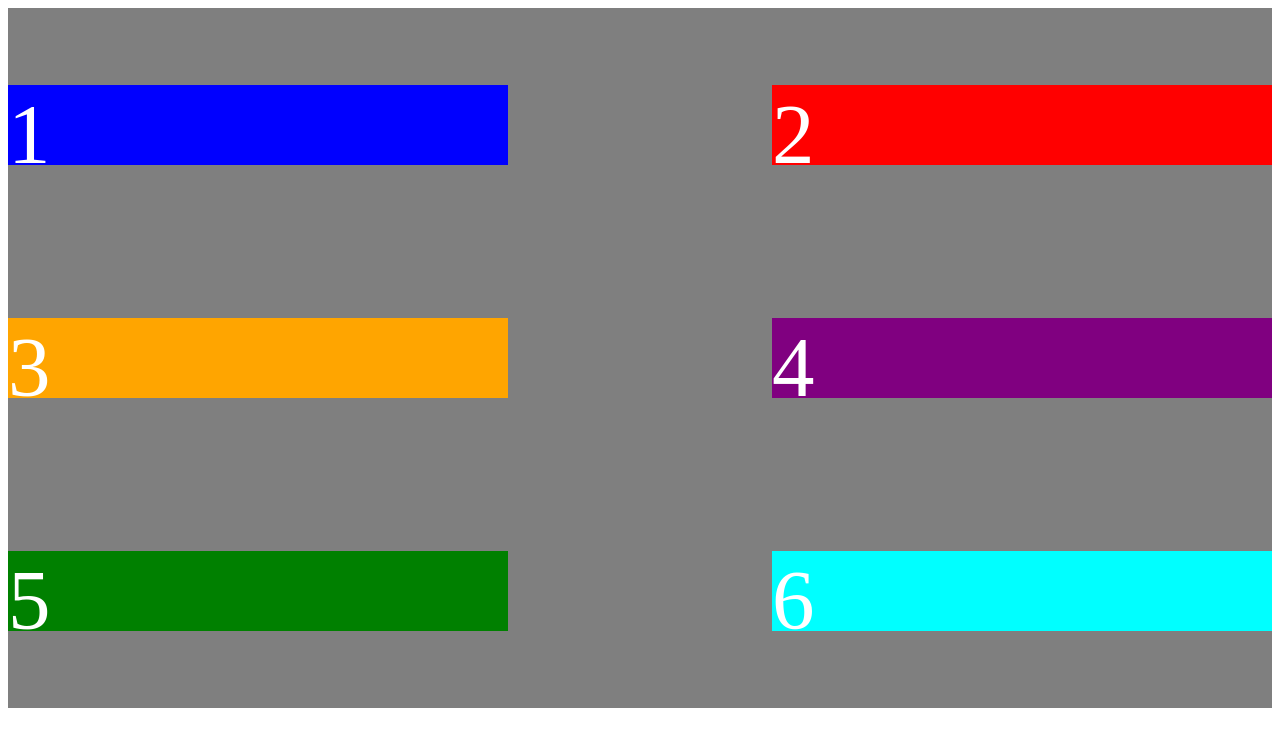
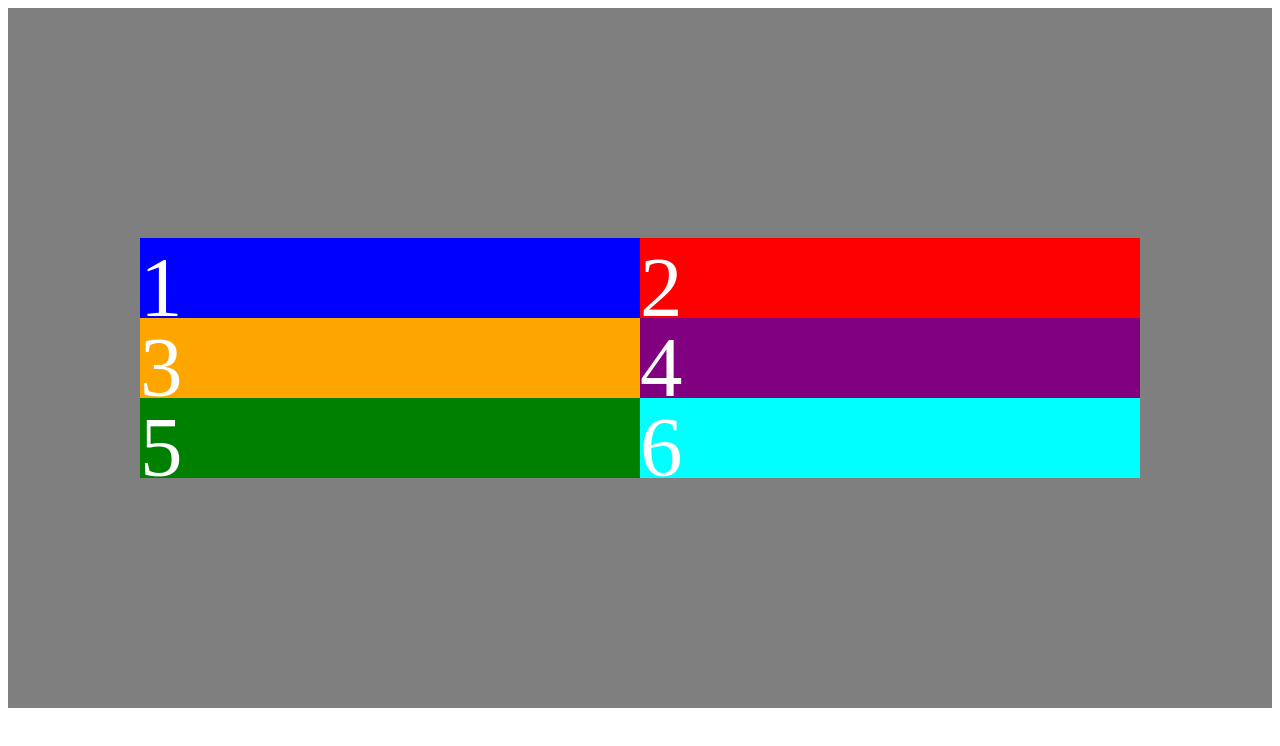
Before and after one commit to melanytorrez/flex_box, a plain HTML site: page index.html in a window 1280 px wide. Drawn offline with Linux system fonts and the light colour scheme.

Commit message:
correcciones

```diff
--- a/estilos.css
+++ b/estilos.css
@@ -1,9 +1,10 @@
 .contenedor{
     display: flex;
     flex-direction: row;
-    justify-content: space-between;
+    justify-content: center;
     flex-wrap: wrap;
-    align-items: center;
+    align-items: flex-end;
+    align-content: center;
     height: 700px;
     background-color: rgba(0, 0, 0, 0.5);
 }
```
